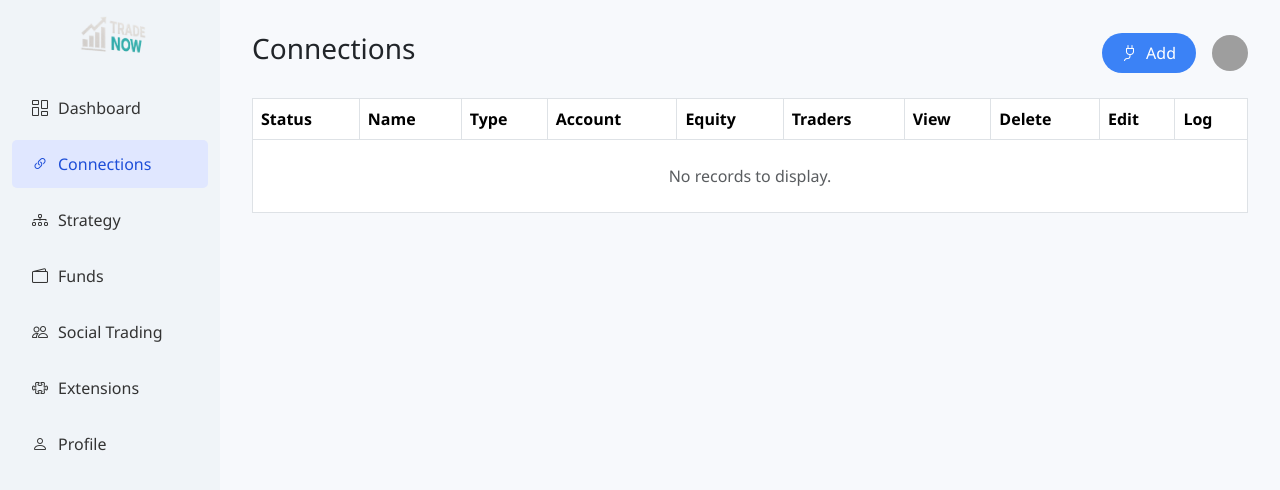
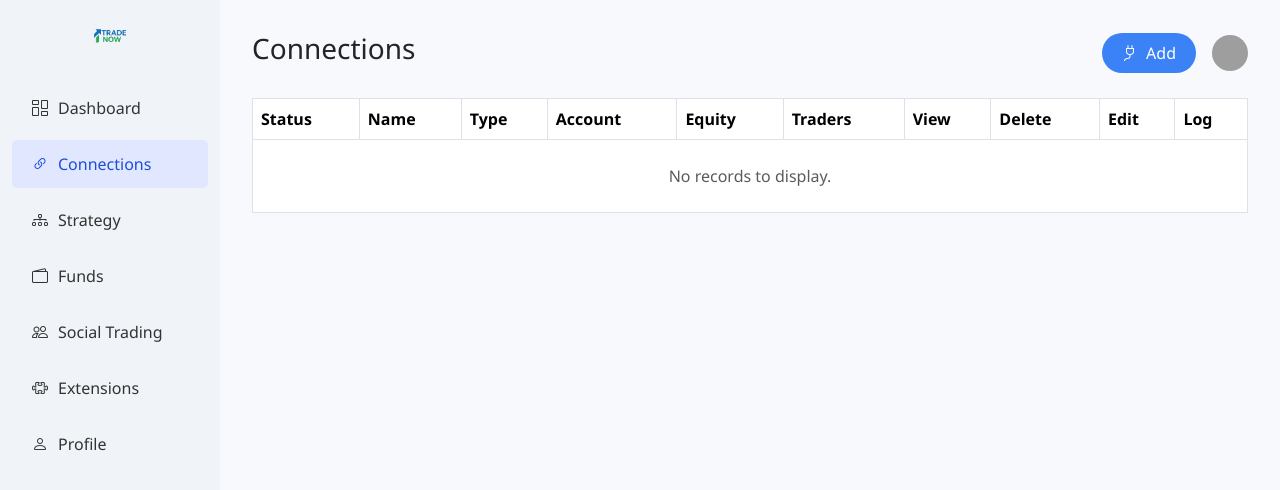
Before and after one commit to NarotaRahul/Trade-Now, a website: page docs/conections.html in a window 1280 px wide. Drawn offline with nearby package versions, Linux system fonts and the light colour scheme; grey boxes are pictures that could not be loaded.

Commit message:
git commit-m"update index.html"

```diff
--- a/docs/conections.html
+++ b/docs/conections.html
@@ -88,7 +88,7 @@
 
   <div class="sidebar d-flex flex-column">
     <div class="text-center mb-4">
-      <img src="ChatGPT_Image_Jun_15__2025__09_55_37_AM-removebg-preview.png" alt="Logo" height="40">
+      <img src="logo Trade now.png" alt="Logo" height="40">
     </div>
     <a class="nav-link" href="/docs/dashboard.html"> <i class="bi bi-columns-gap"></i> Dashboard</a>
     <a class="nav-link active" href="/docs/conections.html"> <i class="bi bi-link-45deg"></i> Connections</a>
```
